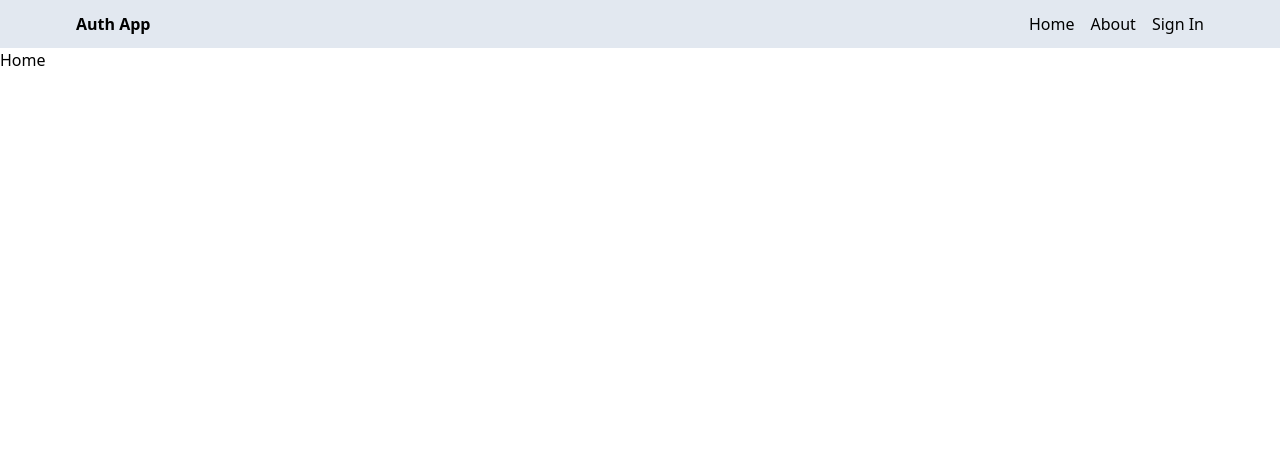
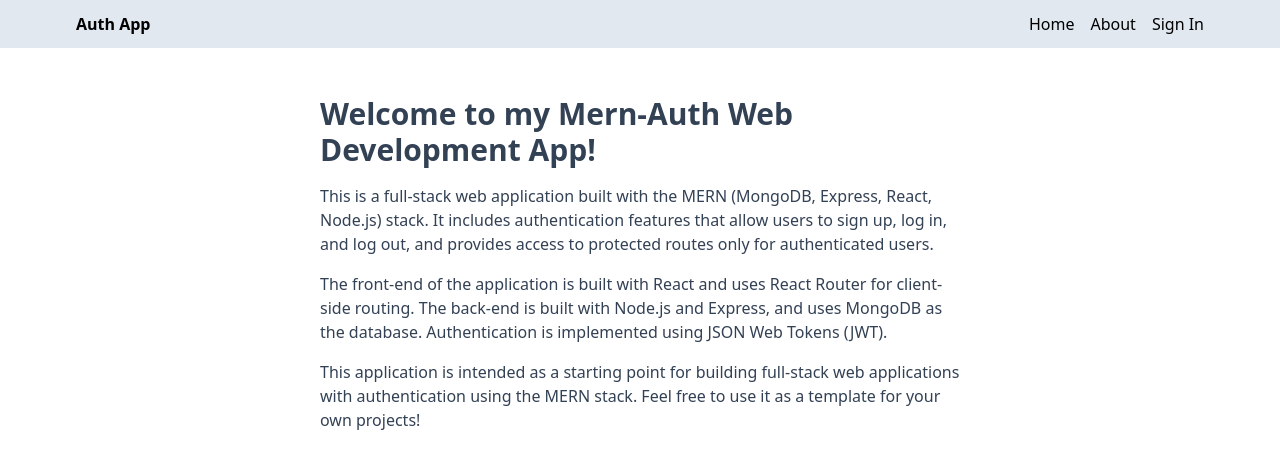
Before and after one commit to rdeepak74/Auth, a React (Vite) app in the folder client/: page / in a window 1280 px wide. Shown: the top 468 px of the page. Built offline with nearby package versions, Linux system fonts and the light colour scheme; no server answers.

Commit message:
added home and about page completed

```diff
--- a/client/src/pages/About.jsx
+++ b/client/src/pages/About.jsx
@@ -1,5 +1,25 @@
 import React from 'react'
 
 export default function About() {
-  return <div>About</div>
+  return (
+    <div className="px-4 py-12 max-w-2xl mx-auto">
+      <h1 className="text-3xl font-bold mb-4 text-slate-700">About</h1>
+      <p className="mb-4 text-slate-700">
+        This is a MERN (MongoDB, Express, React, Node.js) stack application with
+        authentication. It allows users to sign up, log in, and log out, and
+        provides access to protected routes only for authenticated users.
+      </p>
+      <p className="mb-4 text-slate-700">
+        The front-end of the application is built with React and uses React
+        Router for client-side routing. The back-end is built with Node.js and
+        Express, and uses MongoDB as the database. Authentication is implemented
+        using JSON Web Tokens (JWT).
+      </p>
+      <p className="mb-4 text-slate-700">
+        This application is intended as a starting point for building full-stack
+        web applications with authentication using the MERN stack. Feel free to
+        use it as a template for your own projects!
+      </p>
+    </div>
+  )
 }
--- a/client/src/pages/Home.jsx
+++ b/client/src/pages/Home.jsx
@@ -1,5 +1,30 @@
 import React from 'react'
 
 export default function Home() {
-  return <div>Home</div>
+  return (
+    <div className="px-4 py-12 max-w-2xl mx-auto">
+      <h1 className="text-3xl font-bold mb-4 text-slate-700">
+        Welcome to my Mern-Auth Web Development App!
+      </h1>
+      <p className="mb-4 text-slate-700">
+        This is a full-stack web application built with the MERN (MongoDB,
+        Express, React, Node.js) stack. It includes authentication features that
+        allow users to sign up, log in, and log out, and provides access to
+        protected routes only for authenticated users.
+      </p>
+
+      <p className="mb-4 text-slate-700">
+        The front-end of the application is built with React and uses React
+        Router for client-side routing. The back-end is built with Node.js and
+        Express, and uses MongoDB as the database. Authentication is implemented
+        using JSON Web Tokens (JWT).
+      </p>
+
+      <p className="mb-4 text-slate-700">
+        This application is intended as a starting point for building full-stack
+        web applications with authentication using the MERN stack. Feel free to
+        use it as a template for your own projects!
+      </p>
+    </div>
+  )
 }
```
